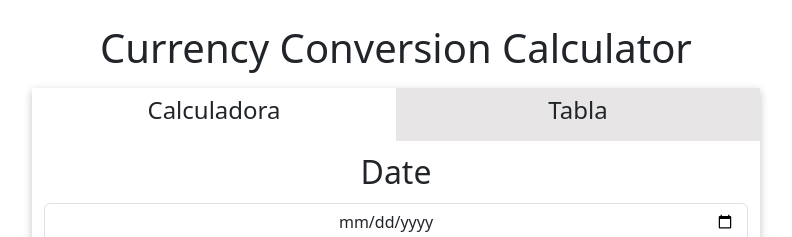
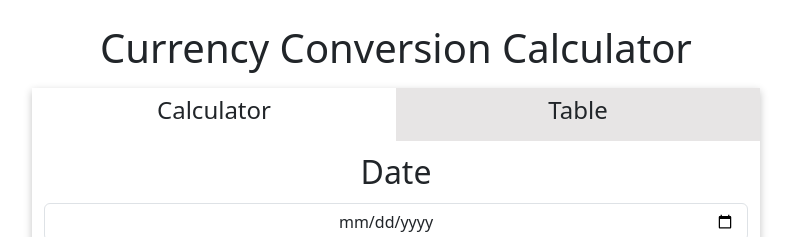
Before and after one commit to Macflaims/Exchange-Rates, a website with bundled scripts: page index.html in a window 1280 px wide. Shown: the top 237 px of the page, 244-1036 px from the left. Built offline with nearby package versions, Linux system fonts and the light colour scheme; no server answers.

Commit message:
translate titles

```diff
--- a/index.html
+++ b/index.html
@@ -28,10 +28,10 @@
 
         <div class="row">
           <div id="calculator-title" class="col-6 p-2 ">
-            <h4>Calculadora</h4>
+            <h4>Calculator</h4>
           </div>
           <div id="table-title" class="col-6 no-selected p-2">
-            <h4>Tabla</h4>
+            <h4>Table</h4>
           </div>
         </div>
 
```
